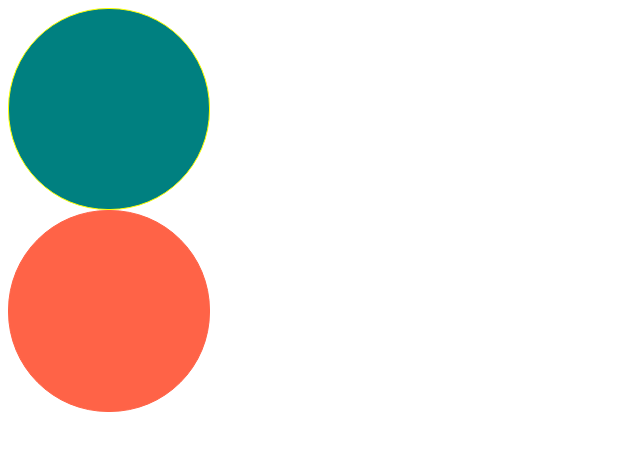
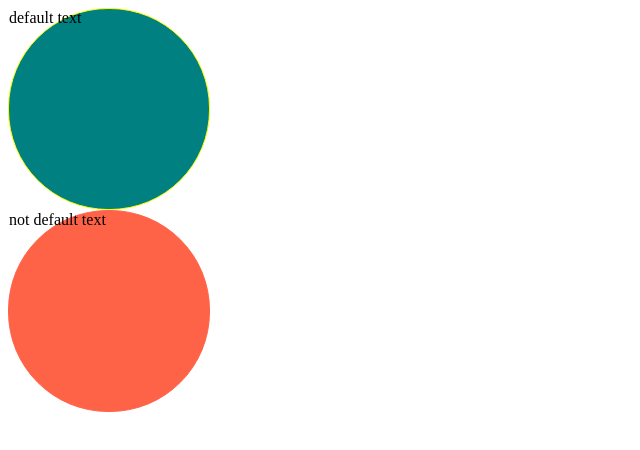
Before and after one commit to JangChangKyoon/Crypto, a React (Create React App) app: page / in a window 1280 px wide. Shown: the top 450 px of the page, without its empty margins (0-640 px from the left). Built offline with nearby package versions, Linux system fonts and the light colour scheme.

Commit message:
default value set

```diff
--- a/src/App.tsx
+++ b/src/App.tsx
@@ -5,7 +5,7 @@ function App() {
   return (
     <div>
       <Circle borderColor="yellow" bgColor="teal" />
-      <Circle bgColor="tomato" />
+      <Circle text="not default text" bgColor="tomato" />
     </div>
   );
 }
--- a/src/Circle.tsx
+++ b/src/Circle.tsx
@@ -17,15 +17,15 @@ const Container = styled.div<ContainerProps>`
 interface CircleProps {
   bgColor: string;
   borderColor?: string;
+  text?: string;
 }
 
-function Circle({ bgColor, borderColor }: CircleProps) {
+function Circle({ bgColor, borderColor, text = "default text" }: CircleProps) {
   // = Circle({ bgColor }: CircleProps = props.bgColor : CircleProps
   return (
-    <Container
-      bgColor={bgColor}
-      borderColor={borderColor ?? bgColor}
-    ></Container>
+    <Container bgColor={bgColor} borderColor={borderColor ?? bgColor}>
+      {text}
+    </Container>
   );
 }
 
```
